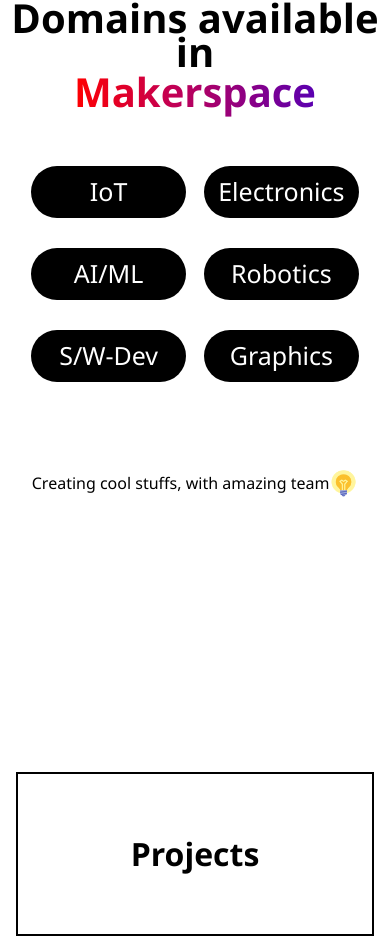
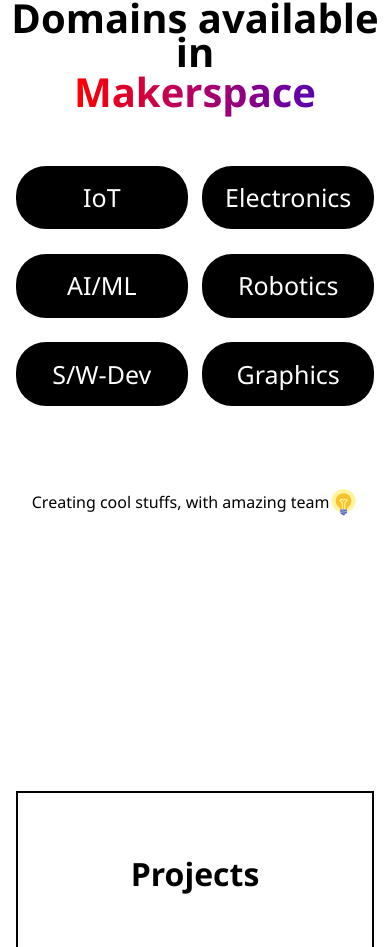
Before and after one commit to ju-makerspace/mks-website, a React (Create React App) app in the folder frontend/: page / in a window 390 px wide. Shown: the part 898-1845 px from the top of the page. Built offline with nearby package versions, Linux system fonts and the light colour scheme; the HTML template or start-up script is replaced by a standard one.

Commit message:
Updated in Domain sec

```diff
--- a/frontend/src/styles/desktop/home/Domain.css
+++ b/frontend/src/styles/desktop/home/Domain.css
@@ -207,13 +207,14 @@
 
     .domain_list {
         grid-template-columns: repeat(2, 1fr);
-        column-gap: 5vw;
+        column-gap: 12vw;
         row-gap: 2vh;
         margin: 8% auto;
     }
 
     .domain_item {
-        padding: 0 1rem;
+        padding: 0.2rem 1rem;
+        width: 100%;
         border-radius: 30px;
         font-size: 25px;
     }
```
